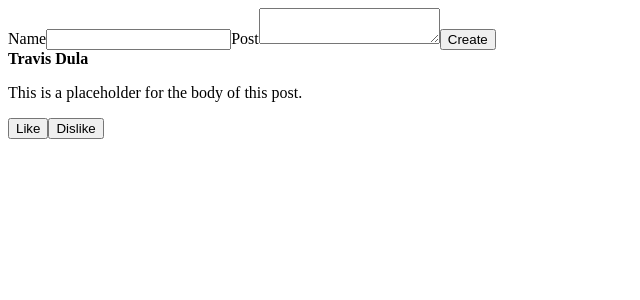
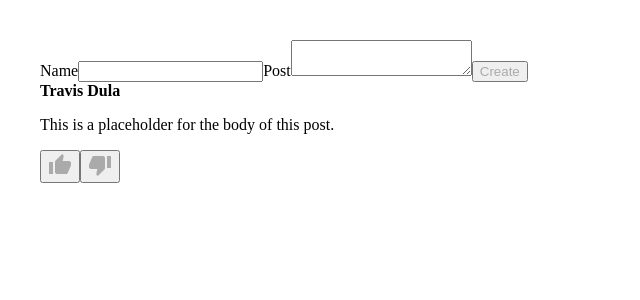
Before and after one commit to WTDula/SocialFeed, a React (Create React App) app: page / in a window 1280 px wide. Shown: the top 300 px of the page, without its empty margins (0-640 px from the left). Built offline with nearby package versions, Linux system fonts and the light colour scheme.

Commit message:
Removed useState imports from files where not necessary, created LikeDislike Component to check to see if buttons rendered correctly

```diff
--- a/package.json
+++ b/package.json
@@ -3,9 +3,15 @@
   "version": "0.1.0",
   "private": true,
   "dependencies": {
+    "@emotion/react": "^11.9.0",
+    "@emotion/styled": "^11.8.1",
+    "@mui/icons-material": "^5.6.2",
+    "@mui/material": "^5.6.2",
     "@testing-library/jest-dom": "^5.16.4",
     "@testing-library/react": "^13.1.1",
     "@testing-library/user-event": "^13.5.0",
+    "bootstrap": "^5.1.3",
+    "mui": "^0.0.1",
     "react": "^18.0.0",
     "react-dom": "^18.0.0",
     "react-scripts": "5.0.1",
--- a/src/Components/DisplayPosts/DisplayPosts.jsx
+++ b/src/Components/DisplayPosts/DisplayPosts.jsx
@@ -1,4 +1,4 @@
-import React, { useState } from 'react';
+import React from 'react';
 import Post from '../Post/Post';
 
 const DisplayPosts = (props) => {
--- /dev/null
+++ b/src/Components/LikeDislike/LikeDislike.css
@@ -0,0 +1,22 @@
+body{
+    margin: 40px;
+  }
+
+  button{
+    cursor: pointer;
+    outline: 0;
+    color: #AAA;
+
+  }
+
+  .btn:focus {
+    outline: none;
+  }
+
+  .green{
+    color: green;
+  }
+
+  .red{
+    color: red;
+  }
--- /dev/null
+++ b/src/Components/LikeDislike/LikeDislike.jsx
@@ -0,0 +1,18 @@
+import "./LikeDislike.css"
+import ThumbUpIcon from '@mui/icons-material/ThumbUp';
+import ThumbDownIcon from '@mui/icons-material/ThumbDown';
+
+
+const LikeDislike = (props) => {
+
+
+
+    return (
+        <div>
+            <button><ThumbUpIcon /></button>
+            <button><ThumbDownIcon /></button>
+        </div>
+     );
+}
+
+export default LikeDislike;
--- a/src/Components/Post/Post.jsx
+++ b/src/Components/Post/Post.jsx
@@ -1,4 +1,5 @@
-import React, { useState } from 'react';
+import React from 'react';
+import LikeDislike from '../LikeDislike/LikeDislike';
 
 const Post = (props) => {
 
@@ -8,8 +9,7 @@ const Post = (props) => {
         <div>
             <strong>{props.userName}</strong>
             <p>{props.postBody}</p>
-            <button>Like</button>
-            <button>Dislike</button>
+            <LikeDislike />
         </div>
      );
 }
```
Also changed, not shown: 1 other file (tests, documents, lock files or other folders).
